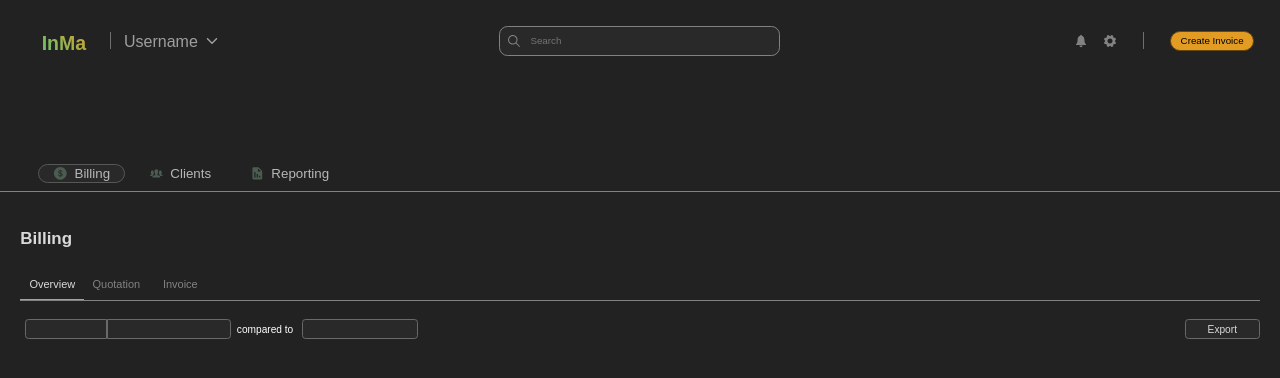
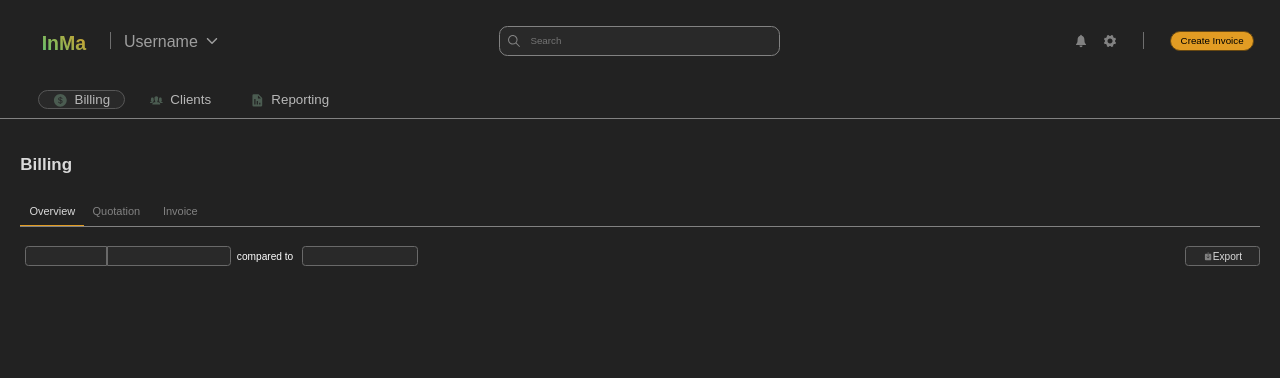
Before and after one commit to Darleanow/InvoiceManager, a Next.js app in the folder frontend/: page / in a window 1280 px wide. Shown: the top 378 px of the page. Built offline with nearby package versions, Linux system fonts and the light colour scheme.

Commit message:
fix(page): Fix display on page

```diff
--- a/frontend/app/Assets/components/Navbar/styles.module.css
+++ b/frontend/app/Assets/components/Navbar/styles.module.css
@@ -1,6 +1,3 @@
-.navbar_container {
-    padding-top: 6.415vh;
-}
 
 .navbar {
     display: flex;
--- a/frontend/app/Assets/components/SubNavigationBilling/SubNavigationBilling.jsx
+++ b/frontend/app/Assets/components/SubNavigationBilling/SubNavigationBilling.jsx
@@ -2,6 +2,8 @@
 
 import { useState } from "react";
 import styles from "./SubNavigationBilling.module.css";
+
+import { IoIosDownload } from "react-icons/io";
 
 export default function SubNavigationBilling() {
   const [currentSubNav, setCurrentSubNav] = useState("overview");
@@ -61,6 +63,7 @@ export default function SubNavigationBilling() {
               alert("T'exporte rien");
             }}
           >
+            <IoIosDownload className={styles.export_icon} />
             Export
           </div>
         </div>
--- a/frontend/app/Assets/components/SubNavigationBilling/SubNavigationBilling.module.css
+++ b/frontend/app/Assets/components/SubNavigationBilling/SubNavigationBilling.module.css
@@ -116,3 +116,8 @@
     color: white;
     border-color: white;
 }
+
+.export_icon {
+    color: #828282;
+    gap: 0.595vw;
+}
--- a/frontend/app/Assets/components/Topbar/styles.module.css
+++ b/frontend/app/Assets/components/Topbar/styles.module.css
@@ -3,7 +3,8 @@
   justify-content: space-between;
   align-items: center;
   padding: 1.5vh 2vw;
-  padding-bottom: 2.749vh;
+  margin-bottom: 0;
+  padding-bottom: 0;
 }
 
 .topbar_left_pannel,
--- a/frontend/app/page.jsx
+++ b/frontend/app/page.jsx
@@ -2,12 +2,16 @@ import Navbar from "./Assets/components/Navbar/navbar";
 import Topbar from "./Assets/components/Topbar/Topbar";
 import SubNavigationBilling from "./Assets/components/SubNavigationBilling/SubNavigationBilling";
 
+import styles from "./styles.module.css";
+
 export default function Home() {
   return (
     <div>
-      <Topbar />
-      <Navbar />
-      <SubNavigationBilling />
+      <div className={styles.container}>
+          <Topbar className={styles.topbar} />
+          <Navbar className={styles.navbar} />
+          <SubNavigationBilling className={styles.subnav} />
+      </div>
     </div>
   );
 }
--- /dev/null
+++ b/frontend/app/styles.module.css
@@ -0,0 +1,22 @@
+.container {
+    display: flex;
+    flex-direction: column;
+    gap: 0;
+}
+
+.topbarWrapper {
+    margin-bottom: 2.648vh;
+}
+
+.topbar {
+    padding-left: 1.587vw;
+    padding-top: 1.935vh;
+}
+
+.navbar {
+    padding-top: 6.314vh;
+}
+
+.subnav {
+    padding-top: 14.766vh;
+}
```
